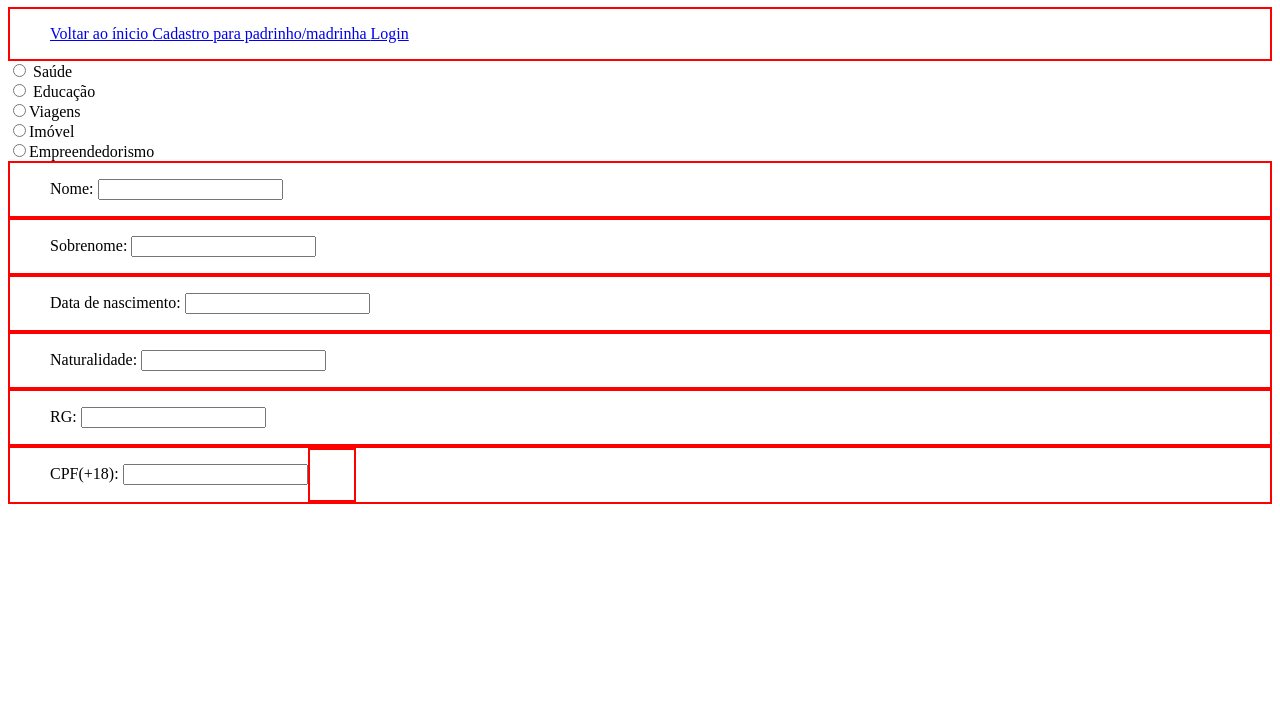
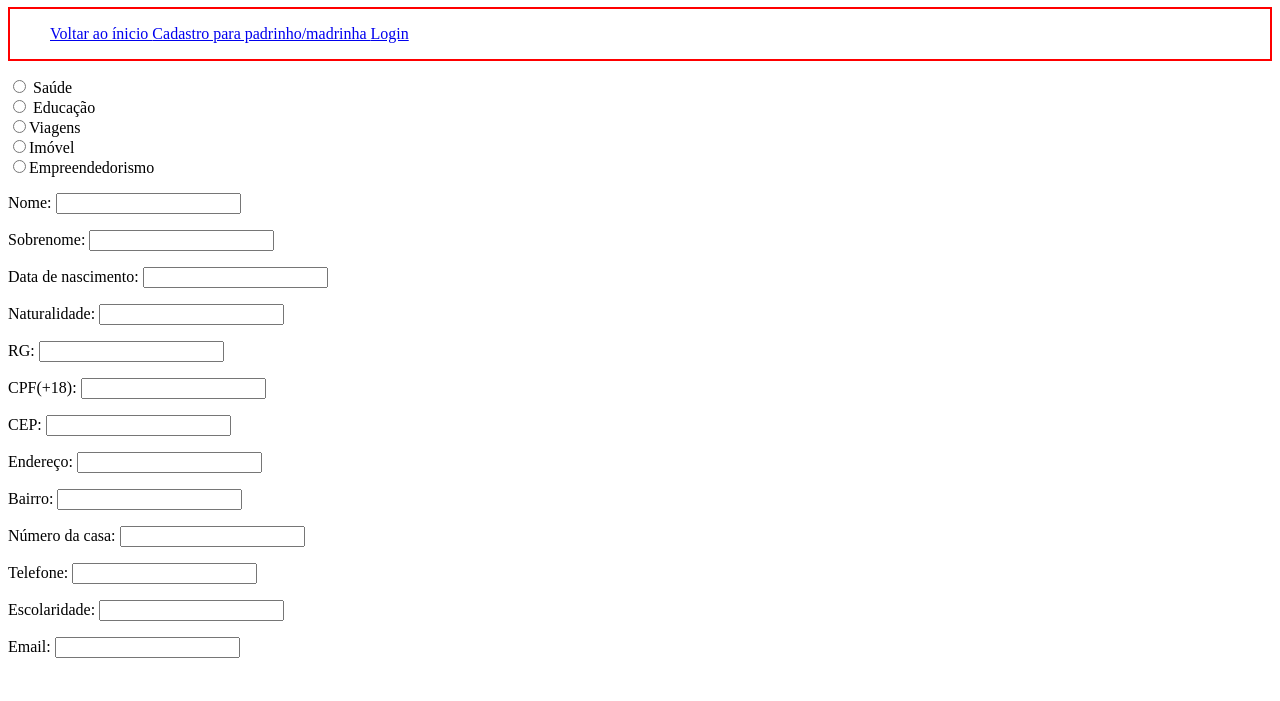
Before and after one commit to madugonc/Extraordinario, a plain HTML site: page cadastroparaafilhad.html in a window 1280 px wide. Shown: the part 99-800 px from the top of the page. Drawn offline with Linux system fonts and the light colour scheme.

Commit message:
Modificamos as páginas de cadastro, chegando quase a conclusão delas

```diff
--- a/cadastroparaafilhad.html
+++ b/cadastroparaafilhad.html
@@ -6,7 +6,7 @@
 </head>
 <body>
 
-  <h1>CASDASTRO PARA AFILHADO(A)</h1>
+  <h1>CADASTRO PARA AFILHADO(A)</h1>
 
 <nav>
   <ul>
@@ -16,7 +16,8 @@
     </ul>
 </nav>
 
-
+  <ul>
+  </ul>
 
  <form>
 <input type="radio" id="saude" name="Topics" value=Saude>
@@ -30,43 +31,75 @@
 <input type="radio"id="empreendedorismo" name="Topics" value=Empreendedorismo
 <label for="empreendedorismo">Empreendedorismo</label><br>
 
-   <nav>
-  <ul>
+
+  <p>
   <label for="nome">Nome:</label>
-  <input type="text" id="nome" name="nome"><br>
- </ul>
-   </nav>
-   <nav>
-  <ul>
+  <input type="text" id="nome" name="nome">
+  </p>
+
+   <p>
   <label for="sobrenome">Sobrenome:</label>
-  <input type="text" id="sobr" name="sobr"><br>
-   </ul>
-   </nav>
-     <nav>
-     <ul>
+  <input type="text" id="sobr" name="sobr">
+   </p>
+
+   <p>
   <label for="data">Data de nascimento:</label>
-  <input type="text" id="data" name="data"><br>
-     </ul>
-   </nav>
-    <nav>
-     <ul>
+  <input type="text" id="data" name="data">
+   </p>
+
+  <p>
   <label for="naturalidade">Naturalidade:</label>
-  <input type="text" id="naturale" name="naturale"><br>
-     </ul>
-   </nav>
-    <nav>
-     <ul>
-  <label for="rg">RG:</label>
-  <input type="text" id="rg" name="rg"><br>
-     </ul>
-   </nav>
-  <nav>
-     <ul>
-  <label for="cpf">CPF(+18):</label>
-  <input type="text" id="cpf" name="cpf"><br>
-      </ul>
-    <nav>
-     <ul>
+  <input type="text" id="naturale" name="naturale">
+  </p>
+
+   <p>
+   <label for="rg">RG:</label>
+  <input type="text" id="rg" name="rg">
+   </p>
+
+   <p>
+   <label for="cpf">CPF(+18):</label>
+   <input type="text" id="cpf" name="cpf">
+   </p>
+
+   <p>
+   <label for="cep">CEP:</label>
+  <input type="text" id="cep" name="cep">
+   </p>
+
+   <p>
+    <label for="endereço">Endereço:</label>
+     <input type="text" id="endereço" name="endereço">
+    </p>
+
+   <p>
+    <label for="bairro">Bairro:</label>
+     <input type= "text" id="bairro" name="bairro">
+   </p>
+
+   <p>
+    <label for="N da casa">Número da casa:</label>
+     <input type="text" id="N da casa" name="N da casa"
+   </p>
+
+   <p>
+    <label for="telefone">Telefone:</label>
+     <input type="telefone" id="telefone" name="telefone"
+   </p>
+
+   <p>
+   <label for="escolaridade">Escolaridade:</label>
+     <input type="escolaridade" id="escolaridade" name="escolaridade"
+   </p>
+
+  <p>
+   <label for="email">Email:</label>
+    <input type="email" i
+
+
+  </p>
+
+
 
 
 
```
Also changed, not shown: cadastro.html (+75 -15 lines), duvidas.html (renamed from sobre.html, +2 -2 lines), index.html (+0 -1 lines).
